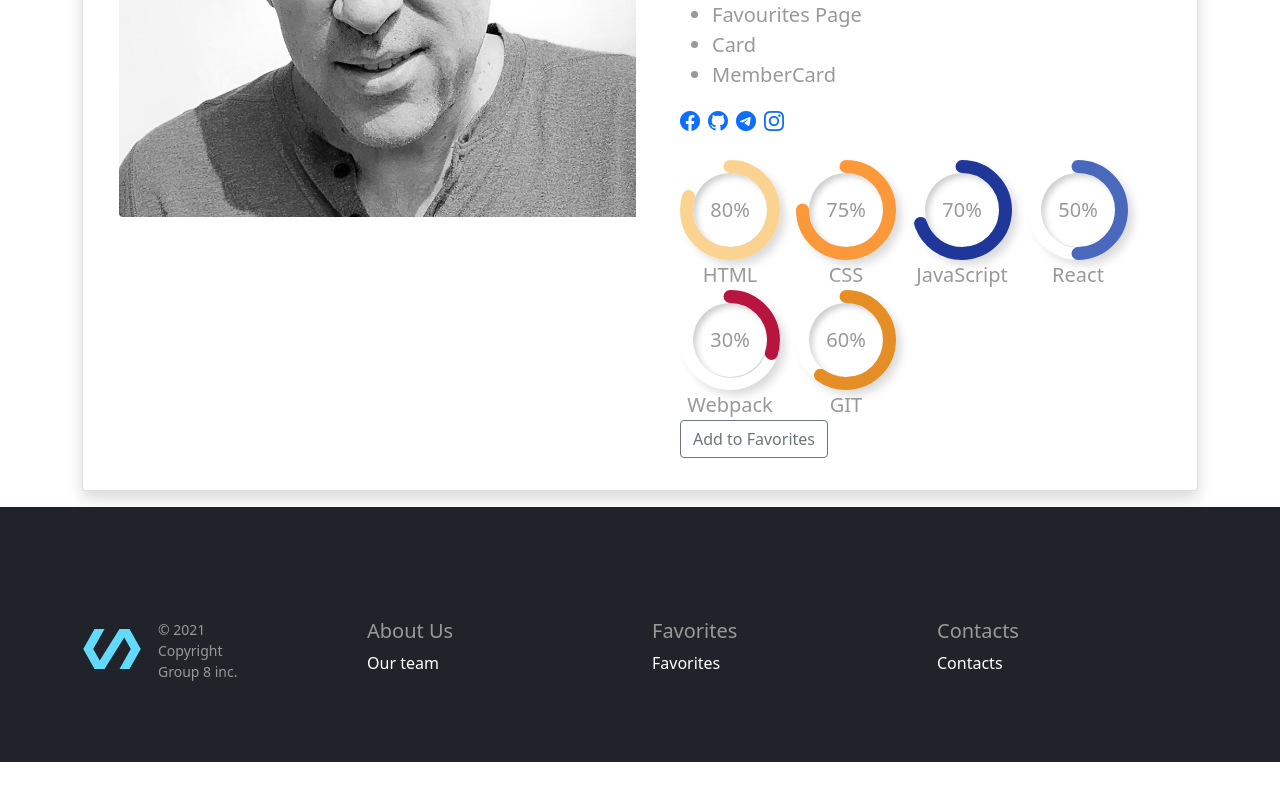
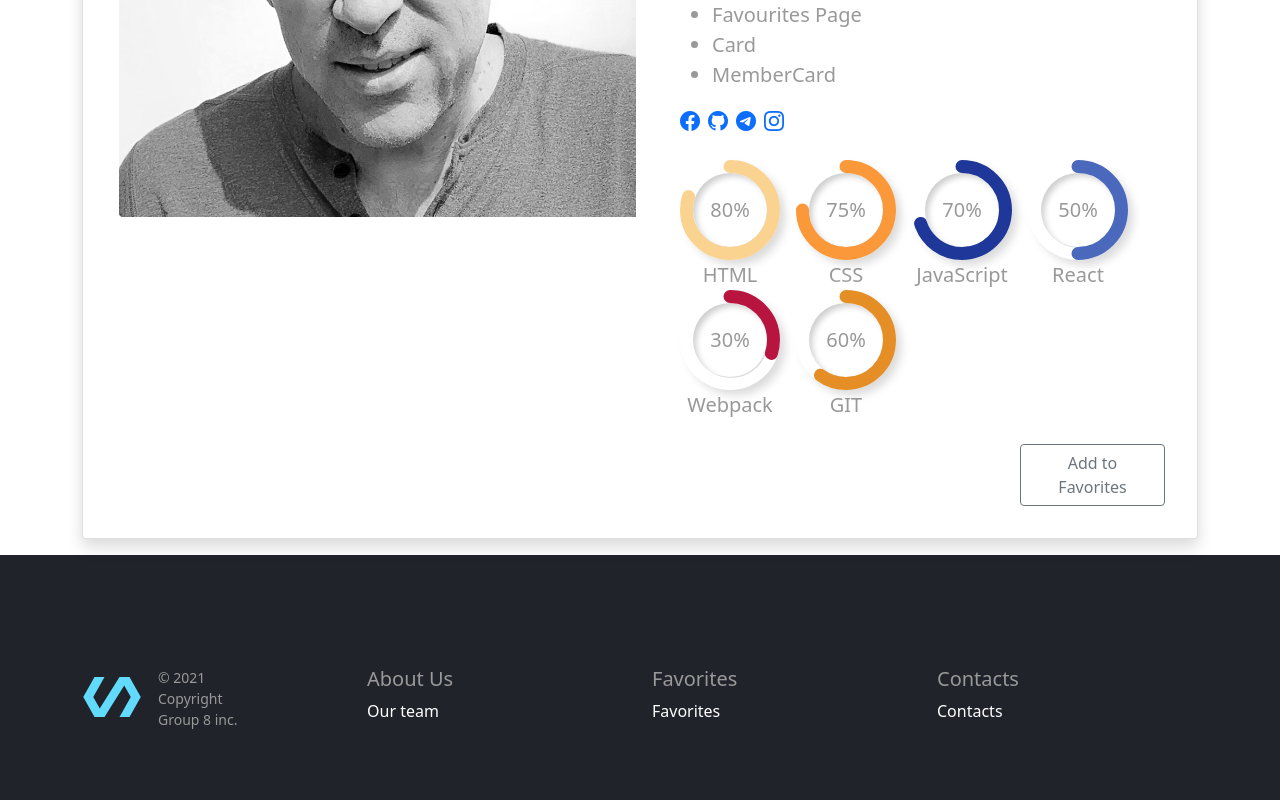
Before and after one commit to unclekoin/react-hackathon-team-website, a React (Create React App) app: page /member/67rdca3eeb7f6fgeed471818 in a window 1280 px wide. Shown: the part 534-1334 px from the top of the page. Before the commit the page ends 1296 px from the top, so only its background shows below. Built offline with nearby package versions, Linux system fonts and the light colour scheme.

Commit message:
fix styles member-card.jsx

```diff
--- a/src/components/member-card/member-card.jsx
+++ b/src/components/member-card/member-card.jsx
@@ -22,7 +22,7 @@ const MemberCard = ({ memberId, onFavorite }) => {
 
   return (
     <div className='card mb-3 shadow p-3 page-wrapper'>
-      <div className='row g-0 p-3'>
+      <div className='row g-0 p-3 justify-content-end'>
         <div className='col-md-6'>
           <picture class='member-item-img '>
             <img
@@ -33,7 +33,7 @@ const MemberCard = ({ memberId, onFavorite }) => {
             />
           </picture>
         </div>
-        <div className='col-md-6 ps-4'>
+        <div className='col-md-6 ps-4 pb-4'>
           <div className='card-body lead text-muted'>
             <Badge color={badge.color} textColor={badge.textColor}>
               {badge.name}
@@ -69,14 +69,16 @@ const MemberCard = ({ memberId, onFavorite }) => {
                 />
               ))}
             </div>
-            <Button
-              onClick={() => onFavorite(_id)}
-              cls={`btn btn-outline-${storage[_id] ? 'danger' : 'secondary'}`}
-            >
-              {storage[_id] ? 'Remove' : 'Add to Favorites'}
-            </Button>
           </div>
         </div>
+        <Button
+          onClick={() => onFavorite(_id)}
+          cls={`btn btn-outline-${
+            storage[_id] ? 'danger' : 'secondary'
+          } btn-member-card`}
+        >
+          {storage[_id] ? 'Remove' : 'Add to Favorites'}
+        </Button>
       </div>
     </div>
   )
--- a/src/index.css
+++ b/src/index.css
@@ -156,3 +156,7 @@ a.breadcrumb-item {
 .card-body {
   padding: 0 1rem !important;
 }
+
+.btn-member-card {
+  width: 145px;
+}
```
Also changed, not shown: src/components/button/button.jsx (+10 -8 lines). Lines whose indentation alone changed are shown as unchanged.
